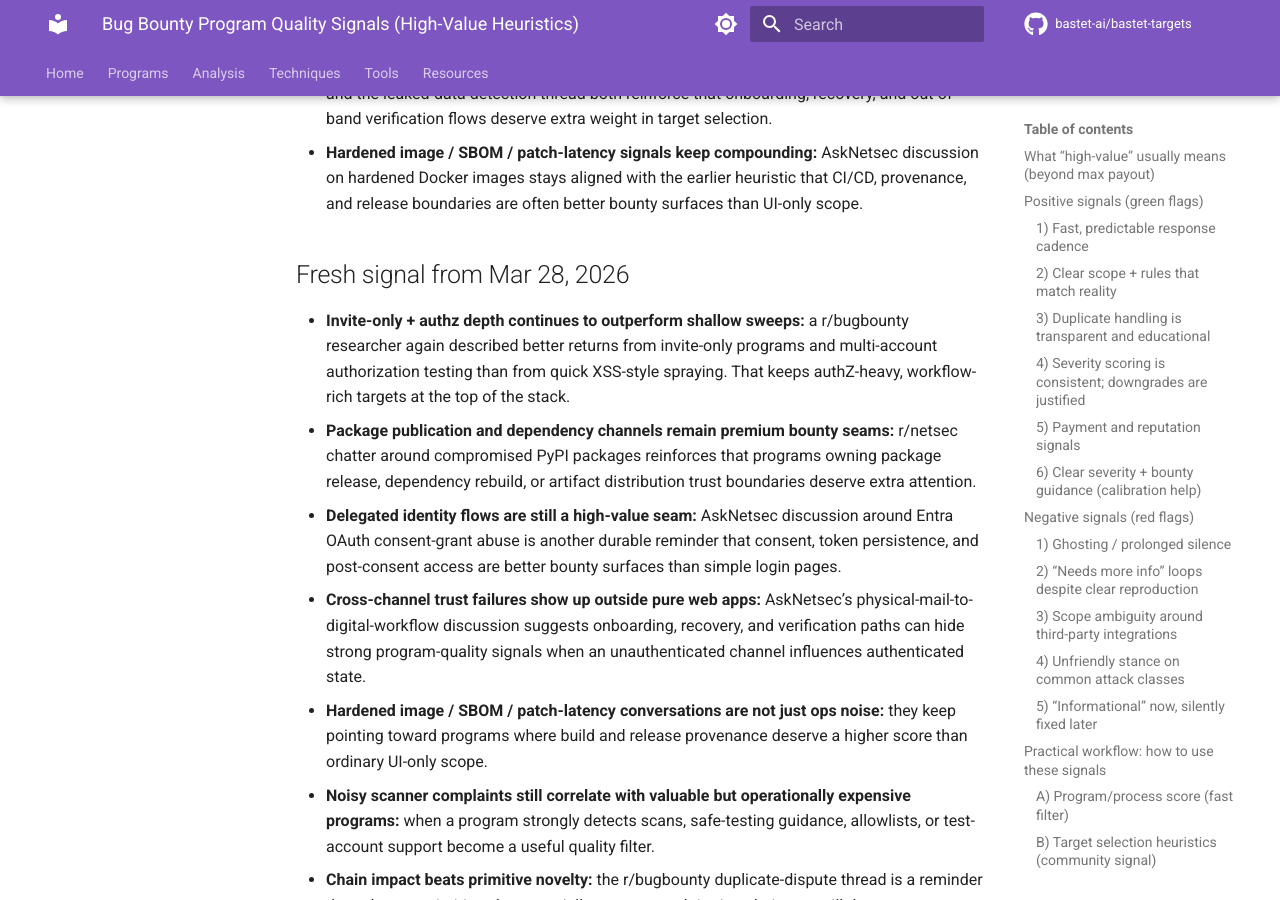
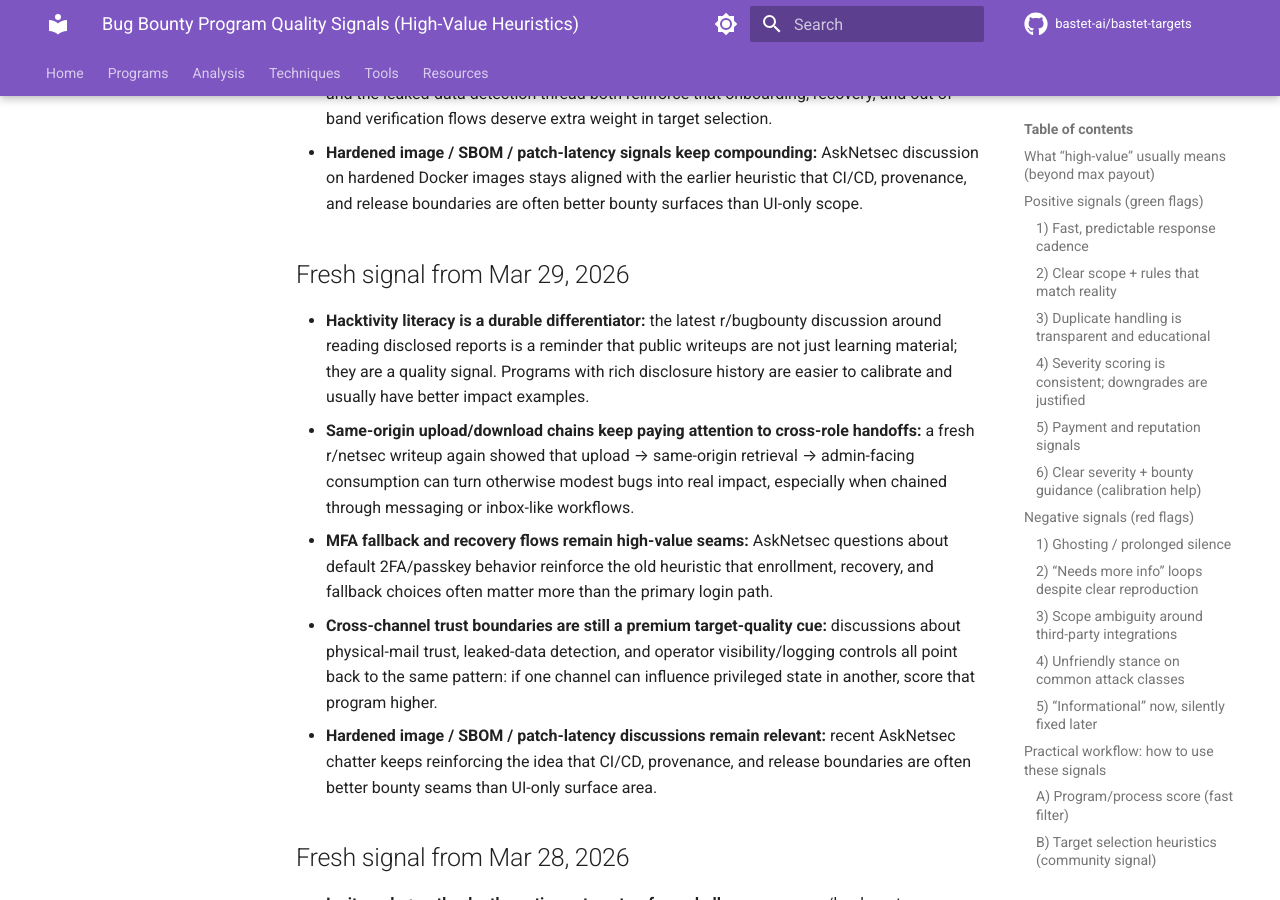
Before and after one commit to bastet-ai/bastet-targets, an MkDocs documentation site: the page built from docs/program-quality-signals.md, in a window 1280 px wide and 900 px high, scrolled down 7790 px. Built offline with MkDocs 1.6.1 and Material for MkDocs 9.7.7, drawn with Linux system fonts in a browser that asks for light colours; comment, search, counter and statistics services are not loaded.

Commit message:
docs: add Mar 2026 program-quality signals

```diff
--- a/docs/program-quality-signals.md
+++ b/docs/program-quality-signals.md
@@ -175,6 +175,14 @@ As new repeated patterns emerge, update this page with **generalized** (non-doxx
 - **Cross-channel trust is increasingly central:** AskNetsec’s physical-mail trust-model question and the leaked-data detection thread both reinforce that onboarding, recovery, and out-of-band verification flows deserve extra weight in target selection.
 - **Hardened image / SBOM / patch-latency signals keep compounding:** AskNetsec discussion on hardened Docker images stays aligned with the earlier heuristic that CI/CD, provenance, and release boundaries are often better bounty surfaces than UI-only scope.
 
+## Fresh signal from Mar 29, 2026
+
+- **Hacktivity literacy is a durable differentiator:** the latest r/bugbounty discussion around reading disclosed reports is a reminder that public writeups are not just learning material; they are a quality signal. Programs with rich disclosure history are easier to calibrate and usually have better impact examples.
+- **Same-origin upload/download chains keep paying attention to cross-role handoffs:** a fresh r/netsec writeup again showed that upload → same-origin retrieval → admin-facing consumption can turn otherwise modest bugs into real impact, especially when chained through messaging or inbox-like workflows.
+- **MFA fallback and recovery flows remain high-value seams:** AskNetsec questions about default 2FA/passkey behavior reinforce the old heuristic that enrollment, recovery, and fallback choices often matter more than the primary login path.
+- **Cross-channel trust boundaries are still a premium target-quality cue:** discussions about physical-mail trust, leaked-data detection, and operator visibility/logging controls all point back to the same pattern: if one channel can influence privileged state in another, score that program higher.
+- **Hardened image / SBOM / patch-latency discussions remain relevant:** recent AskNetsec chatter keeps reinforcing the idea that CI/CD, provenance, and release boundaries are often better bounty seams than UI-only surface area.
+
 ## Fresh signal from Mar 28, 2026
 
 - **Invite-only + authz depth continues to outperform shallow sweeps:** a r/bugbounty researcher again described better returns from invite-only programs and multi-account authorization testing than from quick XSS-style spraying. That keeps authZ-heavy, workflow-rich targets at the top of the stack.
```
